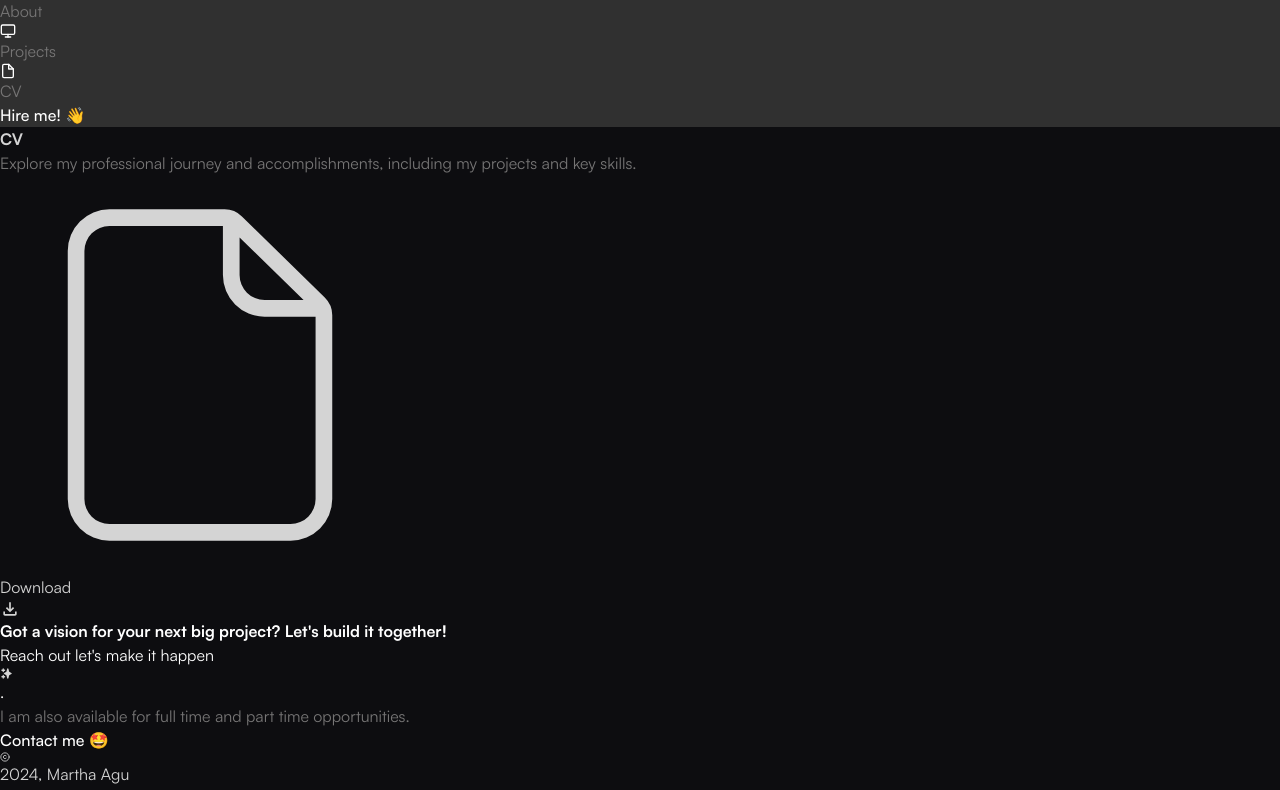
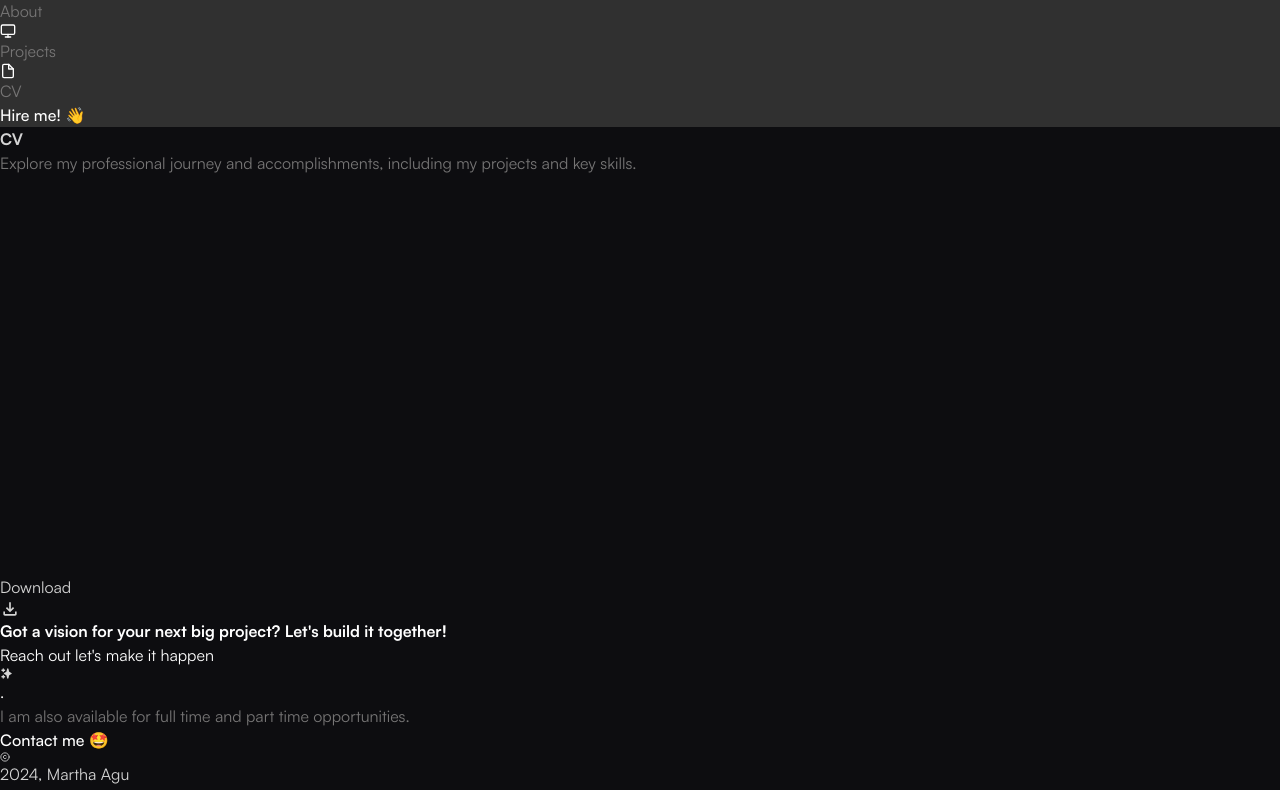
Before and after one commit to Martha-cmd/Portfolio, a React (Vite) app: page /cv in a window 1280 px wide. Shown: the part 542-1332 px from the top of the page. Built offline with nearby package versions, Linux system fonts and the light colour scheme.

Commit message:
cv pdf added

```diff
--- a/src/pages/About/components/ReadCV.jsx
+++ b/src/pages/About/components/ReadCV.jsx
@@ -1,6 +1,7 @@
 import React from 'react'
 import { ImProfile } from "react-icons/im";
 import { GoArrowUpRight } from "react-icons/go";
+import { Link } from 'react-router-dom';
 
 
 const ReadCV = () => {
@@ -16,7 +17,7 @@ const ReadCV = () => {
               </div>
 
 
-       <div className='text-[12.5px] flex items-center gap-2 font-light bg-gray-600 rounded-full bg-clip-padding backdrop-filter backdrop-blur-sm bg-opacity-10 border-[0.2px] border-gray-700 px-3 py-3 lightgrey w-fit mt-5 hover:bg-gray-800'>View Resume <GoArrowUpRight size={18}/></div>
+       <Link to="/cv" className='text-[12.5px] flex items-center gap-2 font-light bg-gray-600 rounded-full bg-clip-padding backdrop-filter backdrop-blur-sm bg-opacity-10 border-[0.2px] border-gray-700 px-3 py-3 lightgrey w-fit mt-5 hover:bg-gray-800'>View Resume <GoArrowUpRight size={18}/></Link>
 
        </div>
     </>
--- a/src/pages/CV/Resume.jsx
+++ b/src/pages/CV/Resume.jsx
@@ -1,6 +1,7 @@
 import React from 'react'
 import { CiFileOn } from "react-icons/ci";
 import { MdOutlineFileDownload } from "react-icons/md";
+import MyResume from '../../assets/Files/MarthaResume.pdf'
 
 const Resume = () => {
   return (
@@ -11,9 +12,26 @@ const Resume = () => {
 
            <div className='w-full h-full bg-gray-400 rounded-[30px] bg-clip-padding backdrop-filter backdrop-blur-sm bg-opacity-10 border-[0.2px] border-gray-700 py-20 px-20 lightgrey flex justify-center items-center mt-20'>
 
-                      <div className='lg:w-72 h-80 w-full rounded-tl-[30px] flex flex-col justify-center items-center'>
-                            <CiFileOn size={400} className=''/>
+                      <div className='lg:w-72 h-full w-full rounded-tl-[30px] flex flex-col justify-center items-center'>
+                            {/* <CiFileOn size={400} className=''/> */}
+
+                            <iframe
+                            src={MyResume}
+                            className="w-full h-full"
+                            style={{ border: 'none', height: '400px' }}
+                            title="Resume"
+                            >
+                            </iframe>
+
+                            <a
+                              href={MyResume}
+                              download
+                              // className='flex items-center gap-2 font-light bg-gray-600 rounded-full bg-clip-padding backdrop-filter backdrop-blur-sm bg-opacity-10 border-[0.2px] border-gray-700 px-3 py-3 lightgrey w-fit mt-10 hover:bg-gray-800'
+                            >
+
+
                             <button className='flex items-center gap-2 font-light bg-gray-600 rounded-full bg-clip-padding backdrop-filter backdrop-blur-sm bg-opacity-10 border-[0.2px] border-gray-700 px-3 py-3 lightgrey w-fit mt-10 hover:bg-gray-800'>Download <MdOutlineFileDownload size={20}/></button>
+                      </a>
                       </div>
            </div>
     </main>
```
Also changed, not shown: 1 other file (tests, documents, lock files or other folders).
